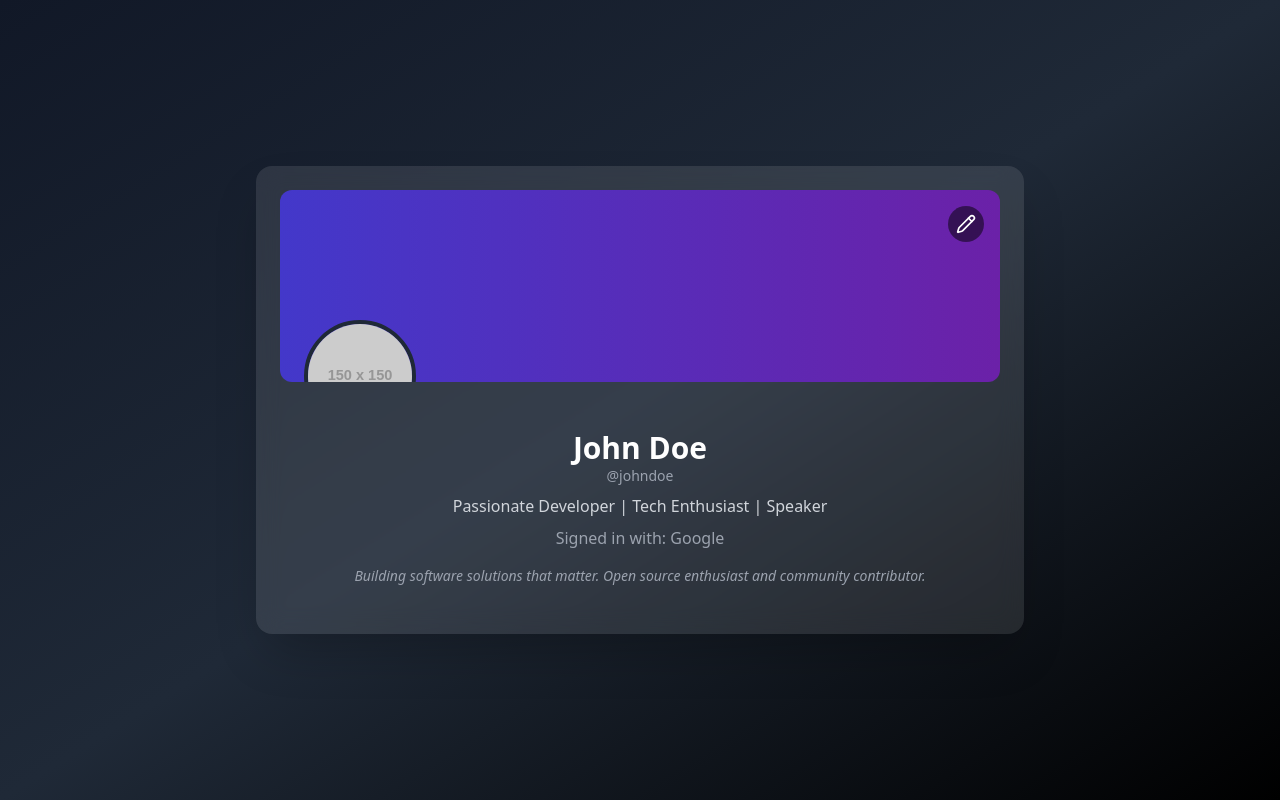
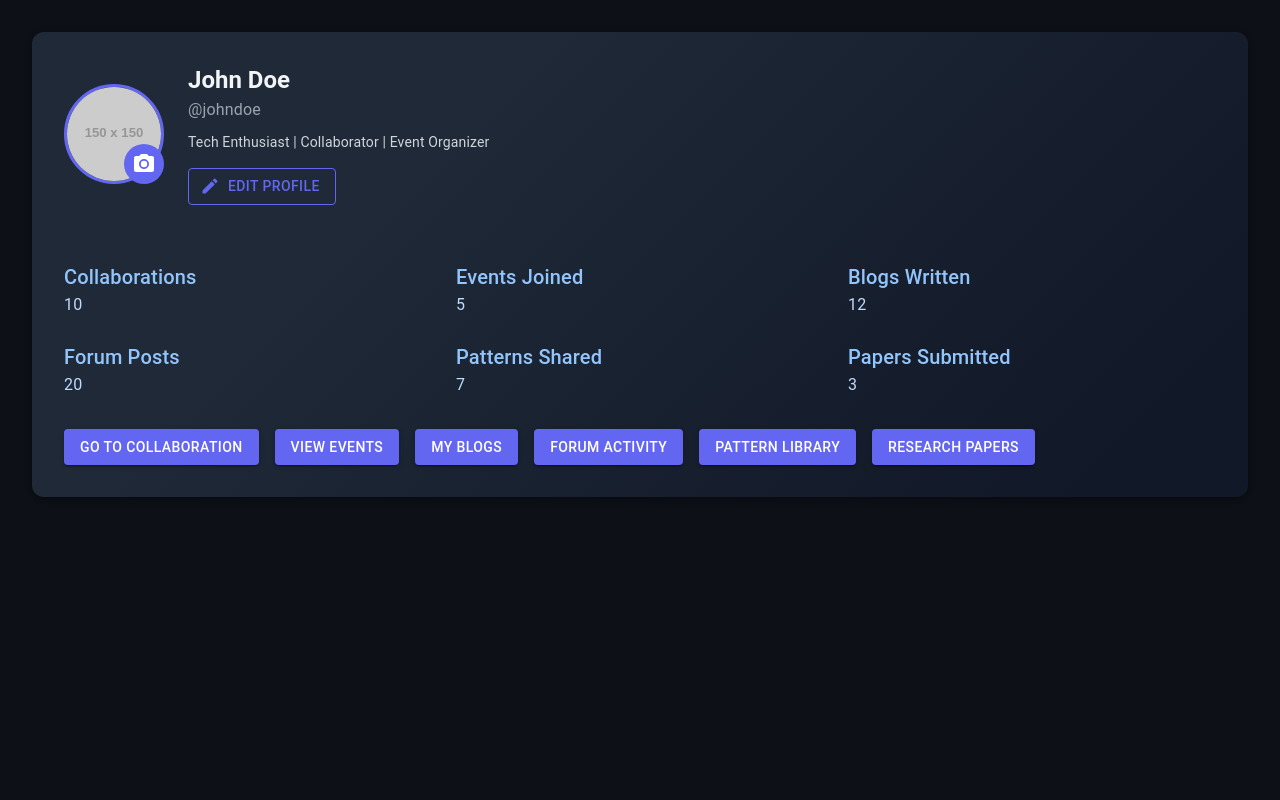
Before and after one commit to Sathyanarayanansakthi/SocialNetwork, a React (Vite) app in the folder frontend/: page /profile in a window 1280 px wide. Built offline with nearby package versions, Linux system fonts and the light colour scheme.

Commit message:
UI Changed

```diff
--- a/frontend/src/pages/Landingpage.jsx
+++ b/frontend/src/pages/Landingpage.jsx
@@ -61,7 +61,36 @@ const LandingPage = () => {
         <p className="max-w-3xl mx-auto text-lg mt-4">
           Whether you are a student looking for mentorship, a researcher seeking project collaboration or a professional expanding your network our platform offers unique features tailored to your needs.
         </p>
+        {/* Features Section */}
+        <div className="mt-12 grid grid-cols-1 md:grid-cols-3 gap-8 px-4 md:px-0">
+          <div className="p-6 rounded-lg bg-gray-700">
+            <FaUsers className="text-4xl mb-4 text-blue-400 mx-auto" />
+            <h3 className="text-xl font-semibold mb-2">Connect with Peers</h3>
+            <p className="text-gray-300">Build your professional network and connect with like-minded individuals.</p>
           </div>
+          <div className="p-6 rounded-lg bg-gray-700">
+            <FaShareAlt className="text-4xl mb-4 text-green-400 mx-auto" />
+            <h3 className="text-xl font-semibold mb-2">Share Knowledge</h3>
+            <p className="text-gray-300">Share your insights, research, and experiences with the community.</p>
+          </div>
+          <div className="p-6 rounded-lg bg-gray-700">
+            <FaHandshake className="text-4xl mb-4 text-yellow-400 mx-auto" />
+            <h3 className="text-xl font-semibold mb-2">Collaborate on Projects</h3>
+            <p className="text-gray-300">Find collaborators and work together on exciting projects.</p>
+          </div>
+        </div>
+      </div>
+
+      {/* Footer */}
+      <footer className="bg-gray-900 py-8 text-center">
+        <div className="flex justify-center mb-4">
+          <a href="#" className="mx-3 text-gray-300 hover:text-white"><FaFacebookF /></a>
+          <a href="#" className="mx-3 text-gray-300 hover:text-white"><FaTwitter /></a>
+          <a href="#" className="mx-3 text-gray-300 hover:text-white"><FaLinkedinIn /></a>
+          <a href="#" className="mx-3 text-gray-300 hover:text-white"><FaInstagram /></a>
+        </div>
+        <p className="text-gray-400">&copy; {new Date().getFullYear()} Our Social Network. All rights reserved.</p>
+      </footer>
     </div>
   );
 };
--- a/frontend/src/pages/Profile.jsx
+++ b/frontend/src/pages/Profile.jsx
@@ -1,17 +1,31 @@
 import React, { useState } from "react";
-import { Dialog } from "@headlessui/react";
-import { Pencil, X, Camera } from "lucide-react";
+import {
+  Avatar,
+  Box,
+  Button,
+  Dialog,
+  DialogActions,
+  DialogContent,
+  DialogTitle,
+  IconButton,
+  TextField,
+  Typography,
+  Grid,
+  Paper,
+} from "@mui/material";
+import { Edit, Close, CameraAlt } from "@mui/icons-material";
 
 const Profile = () => {
   const [isOpen, setIsOpen] = useState(false);
   const [profile, setProfile] = useState({
     name: "John Doe",
     username: "@johndoe",
-    bio: "Passionate Developer | Tech Enthusiast | Speaker",
-    description: "Building software solutions that matter. Open source enthusiast and community contributor.",
-    authMethod: "Google",
-    profilePic: "https://via.placeholder.com/150"
+    bio: "Tech Enthusiast | Collaborator | Event Organizer",
+    description:
+      "Passionate about building meaningful software solutions and collaborating with others.",
+    profilePic: "https://via.placeholder.com/150",
   });
+
   const [formData, setFormData] = useState({ ...profile });
   const [newProfilePic, setNewProfilePic] = useState(null);
 
@@ -36,51 +50,149 @@ const Profile = () => {
   };
 
   return (
-    <div className="flex items-center justify-center min-h-screen p-6 text-white bg-gradient-to-br from-gray-900 via-gray-800 to-black">
-      <div className="relative w-full max-w-3xl p-6 overflow-hidden bg-white shadow-2xl bg-opacity-10 backdrop-blur-md rounded-2xl">
-        {/* Cover Section */}
-        <div className="relative h-48 overflow-hidden bg-gradient-to-r from-indigo-700 to-purple-800 rounded-xl">
-          <div className="absolute left-6 bottom-[-50px] w-28 h-28 rounded-full border-4 border-gray-800 overflow-hidden group">
-            <img src={profile.profilePic} alt="Profile" className="object-cover w-full h-full" />
-            <label className="absolute inset-0 flex items-center justify-center transition bg-black bg-opacity-50 opacity-0 cursor-pointer group-hover:opacity-100">
-              <Camera className="w-6 h-6 text-white" />
-              <input type="file" className="hidden" onChange={handleProfilePicChange} />
-            </label>
-          </div>
-          <button className="absolute p-2 transition bg-black bg-opacity-50 rounded-full top-4 right-4 hover:bg-opacity-75" onClick={() => setIsOpen(true)}>
-            <Pencil className="w-5 h-5 text-white" />
-          </button>
-        </div>
+    <Box sx={{ backgroundColor: "#0d1117", minHeight: "100vh", p: 4 }}>
+      <Paper
+        elevation={3}
+        sx={{
+          p: 4,
+          background: "linear-gradient(135deg, #1f2937 30%, #111827 90%)",
+          borderRadius: 3,
+          color: "#e5e7eb",
+        }}
+      >
+        {/* Profile Picture & Edit */}
+        <Box sx={{ display: "flex", alignItems: "center", gap: 3 }}>
+          <Box sx={{ position: "relative" }}>
+            <Avatar
+              src={profile.profilePic}
+              alt="Profile Picture"
+              sx={{ width: 100, height: 100, border: "3px solid #6366f1" }}
+            />
+            <IconButton
+              sx={{
+                position: "absolute",
+                bottom: 0,
+                right: 0,
+                backgroundColor: "#6366f1",
+                color: "#fff",
+                '&:hover': { backgroundColor: "#4f46e5" }
+              }}
+              component="label"
+            >
+              <CameraAlt />
+              <input type="file" hidden onChange={handleProfilePicChange} />
+            </IconButton>
+          </Box>
 
-        {/* Profile Details */}
-        <div className="p-6 pt-12 text-center">
-          <h2 className="text-3xl font-semibold">{profile.name}</h2>
-          <p className="text-sm text-gray-400">{profile.username}</p>
-          <p className="mt-2 text-gray-300">{profile.bio}</p>
-          <p className="mt-2 text-gray-400">Signed in with: {profile.authMethod}</p>
-          <p className="mt-4 text-sm italic text-gray-400">{profile.description}</p>
-        </div>
+          {/* User Info */}
+          <Box>
+            <Typography variant="h5" fontWeight="bold" color="#f3f4f6">
+              {profile.name}
+            </Typography>
+            <Typography variant="subtitle1" color="#9ca3af">
+              {profile.username}
+            </Typography>
+            <Typography variant="body2" mt={1} color="#d1d5db">
+              {profile.bio}
+            </Typography>
+            <Button
+              variant="outlined"
+              startIcon={<Edit />}
+              sx={{
+                mt: 2,
+                color: "#6366f1",
+                borderColor: "#6366f1",
+                '&:hover': { backgroundColor: "#4f46e5", color: "#fff" }
+              }}
+              onClick={() => setIsOpen(true)}
+            >
+              Edit Profile
+            </Button>
+          </Box>
+        </Box>
 
-        {/* Edit Profile Modal */}
-        <Dialog open={isOpen} onClose={() => setIsOpen(false)} className="relative z-50">
-          <div className="fixed inset-0 flex items-center justify-center p-4 bg-black bg-opacity-50">
-            <div className="w-full max-w-md p-6 bg-gray-900 rounded-lg shadow-xl">
-              <div className="flex items-center justify-between mb-4">
-                <h2 className="text-xl font-semibold">Edit Profile</h2>
-                <button onClick={() => setIsOpen(false)}>
-                  <X className="w-5 h-5 text-gray-400" />
-                </button>
-              </div>
-              <input type="text" name="name" value={formData.name} onChange={handleChange} placeholder="Full Name" className="w-full p-2 mb-3 text-white bg-gray-800 border border-gray-700 rounded-lg" />
-              <input type="text" name="username" value={formData.username} onChange={handleChange} placeholder="Username" className="w-full p-2 mb-3 text-white bg-gray-800 border border-gray-700 rounded-lg" />
-              <textarea name="bio" value={formData.bio} onChange={handleChange} placeholder="Bio" className="w-full p-2 mb-3 text-white bg-gray-800 border border-gray-700 rounded-lg" />
-              <textarea name="description" value={formData.description} onChange={handleChange} placeholder="Description" className="w-full p-2 mb-3 text-white bg-gray-800 border border-gray-700 rounded-lg" />
-              <button onClick={handleSubmit} className="w-full px-5 py-2 font-medium text-white transition bg-indigo-600 rounded-lg hover:bg-indigo-700">Save Changes</button>
-            </div>
-          </div>
+        {/* Profile Stats Section */}
+        <Grid container spacing={3} mt={4}>
+          {[
+            { label: "Collaborations", count: 10 },
+            { label: "Events Joined", count: 5 },
+            { label: "Blogs Written", count: 12 },
+            { label: "Forum Posts", count: 20 },
+            { label: "Patterns Shared", count: 7 },
+            { label: "Papers Submitted", count: 3 },
+          ].map((stat, idx) => (
+            <Grid item xs={6} sm={4} key={idx}>
+              <Typography variant="h6" color="#93c5fd">
+                {stat.label}
+              </Typography>
+              <Typography color="#bfdbfe">{stat.count}</Typography>
+            </Grid>
+          ))}
+        </Grid>
+
+        {/* Quick Navigation Section */}
+        <Box mt={4} display="flex" flexWrap="wrap" gap={2}>
+          {[
+            "Go to Collaboration",
+            "View Events",
+            "My Blogs",
+            "Forum Activity",
+            "Pattern Library",
+            "Research Papers",
+          ].map((btn, idx) => (
+            <Button
+              key={idx}
+              variant="contained"
+              sx={{
+                backgroundColor: "#6366f1",
+                '&:hover': { backgroundColor: "#4f46e5" },
+              }}
+            >
+              {btn}
+            </Button>
+          ))}
+        </Box>
+
+        {/* Edit Profile Dialog */}
+        <Dialog open={isOpen} onClose={() => setIsOpen(false)}>
+          <DialogTitle>Edit Profile</DialogTitle>
+          <IconButton
+            sx={{ position: "absolute", top: 10, right: 10 }}
+            onClick={() => setIsOpen(false)}
+          >
+            <Close />
+          </IconButton>
+          <DialogContent>
+            {[
+              { label: "Full Name", name: "name", rows: 1 },
+              { label: "Username", name: "username", rows: 1 },
+              { label: "Bio", name: "bio", rows: 3 },
+              { label: "Description", name: "description", rows: 4 },
+            ].map((field, idx) => (
+              <TextField
+                key={idx}
+                fullWidth
+                margin="normal"
+                label={field.label}
+                name={field.name}
+                value={formData[field.name]}
+                onChange={handleChange}
+                multiline={field.rows > 1}
+                rows={field.rows}
+              />
+            ))}
+          </DialogContent>
+          <DialogActions>
+            <Button onClick={() => setIsOpen(false)} color="error">
+              Cancel
+            </Button>
+            <Button onClick={handleSubmit} variant="contained" color="primary">
+              Save Changes
+            </Button>
+          </DialogActions>
         </Dialog>
-      </div>
-    </div>
+      </Paper>
+    </Box>
   );
 };
 
```
Also changed, not shown: frontend/src/pages/Signuppage.jsx (+97 -17 lines). Lines whose indentation alone changed are shown as unchanged.
